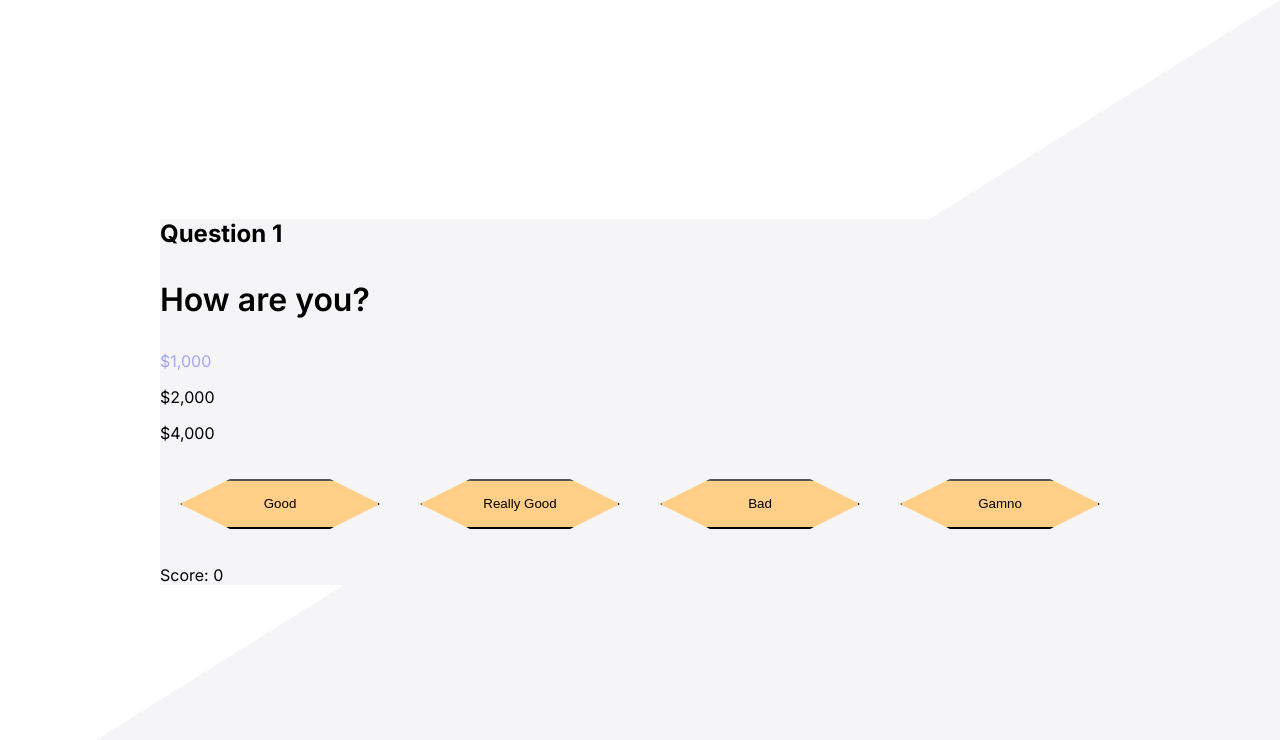
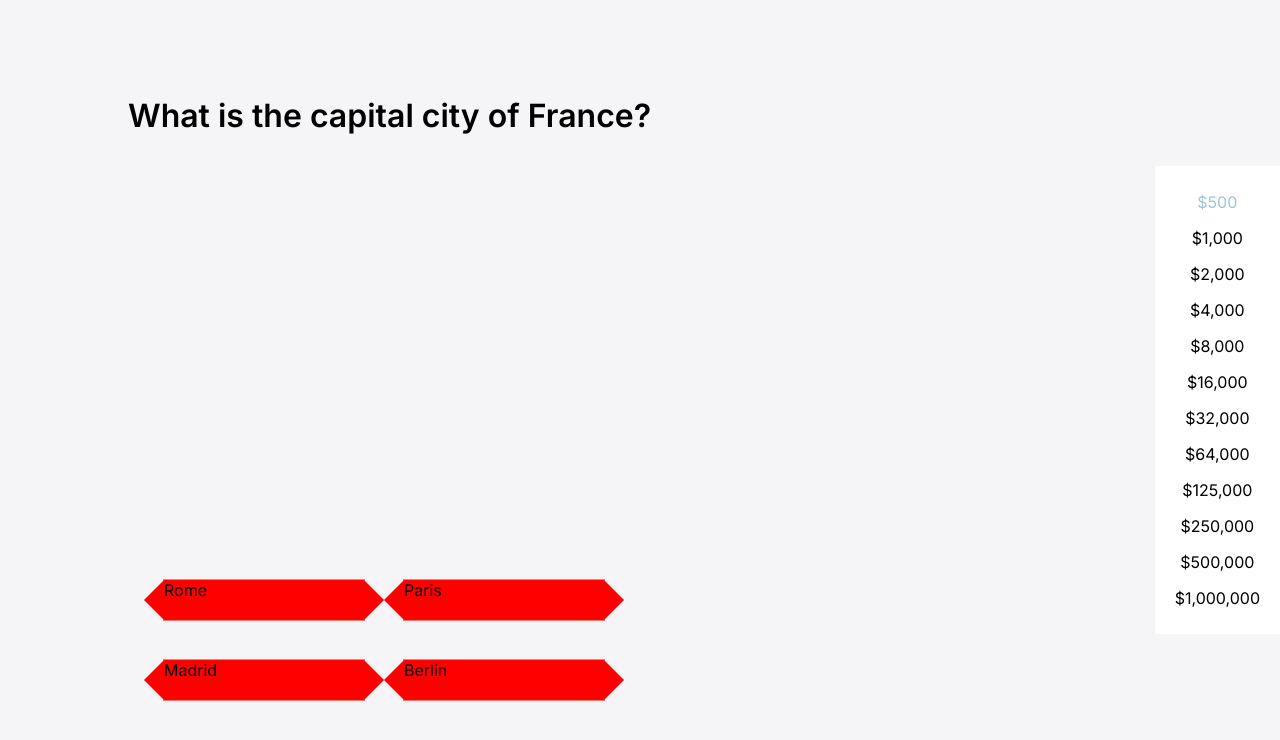
Before and after one commit to nlklfor/millionaire-game, a React (Vite) app: page /game in a window 1280 px wide. Shown: the top 740 px of the page. Built offline with nearby package versions, Linux system fonts and the light colour scheme.

Commit message:
added multiple answ

```diff
--- a/questions.json
+++ b/questions.json
@@ -1,36 +1,137 @@
 
 [
   {
-    "question": "How are you?",
+    "question": "What is the capital city of France?",
     "answer": [
-      "Good",
-      "Really Good",
-      "Bad",
-      "Gamno"
+      "Rome",
+      "Paris",
+      "Madrid",
+      "Berlin"
     ],
-    "correctAnswerIndex": 3,
+    "correctAnswerIndex": [1,3],
+    "questionPrice": "500"
+  },
+  {
+    "question": "Which planet is known as the \"Red Planet\"?",
+    "answer": [
+      "Venus",
+      "Mars",
+      "Jupiter",
+      "Saturn"
+    ],
+    "correctAnswerIndex": [1],
     "questionPrice": "1,000"
   },
   {
-    "question": "How old is Toha?",
+    "question": "Who painted the famous artwork \"The Starry Night\"?",
     "answer": [
-      "12",
-      "14",
-      "15",
-      "10"
+      "Leonardo da Vinci",
+      "Vincent van Gogh",
+      "Pablo Picasso",
+      "Claude Monet"
     ],
-    "correctAnswerIndex": 3,
+    "correctAnswerIndex": [1],
     "questionPrice": "2,000"
   },
   {
-    "question": "Fresko vishe chem ti dumal?",
+    "question": "What is the chemical symbol for gold?",
     "answer": [
-      "Da",
-      "Net",
-      "Sho?",
-      "Jak Fresko?"
+      "Go",
+      "Au",
+      "Ag",
+      "Gl"
     ],
-    "correctAnswerIndex": 2,
+    "correctAnswerIndex": [1],
     "questionPrice": "4,000"
+  },
+  {
+    "question": "How many continents are there on Earth?",
+    "answer": [
+      "5",
+      "6",
+      "7",
+      "8",
+      "9"
+    ],
+    "correctAnswerIndex": [2],
+    "questionPrice": "8,000"
+  },
+  {
+    "question": "Which animal is known as the \"King of the Jungle\"?",
+    "answer": [
+      "Elephant",
+      "Lion",
+      "Giraffe",
+      "Tiger"
+    ],
+    "correctAnswerIndex": [1],
+    "questionPrice": "16,000"
+  },
+  {
+    "question": "What is the tallest mountain in the world?",
+    "answer": [
+      "Mount Everest",
+      "K2",
+      "Mount Kilimanjaro",
+      "Mount Fuji"
+    ],
+    "correctAnswerIndex": [0],
+    "questionPrice": "32,000"
+  },
+  {
+    "question": "Who wrote the famous play \"Romeo and Juliet\"?",
+    "answer": [
+      "William Shakespeare",
+      "Jane Austen",
+      "Charles Dickens",
+      "Mark Twain"
+    ],
+    "correctAnswerIndex": [0],
+    "questionPrice": "64,000"
+  },
+  {
+    "question": "What is the chemical symbol for water?",
+    "answer": [
+      "H2O",
+      "O2",
+      "CO2",
+      "H2SO4"
+    ],
+    "correctAnswerIndex": [0],
+    "questionPrice": "125,000"
+  },
+  {
+    "question": "Which two colors are typically associated with Christmas?",
+    "answer": [
+      "Red",
+      "Blue",
+      "Green",
+      "Pink",
+      "Yellow"
+    ],
+    "correctAnswerIndex": [0,2],
+    "questionPrice": "250,000"
+  },
+  {
+    "question": "In which year did the Titanic sink?",
+    "answer": [
+      "1912",
+      "1921",
+      "1905",
+      "1933"
+    ],
+    "correctAnswerIndex": [0],
+    "questionPrice": "500,000"
+  },
+  {
+    "question": "Who was the first man to walk on the moon?",
+    "answer": [
+      "Neil Armstrong",
+      "Buzz Aldrin",
+      "Yuri Gagarin",
+      "Alan Shepard"
+    ],
+    "correctAnswerIndex": [2],
+    "questionPrice": "1,000,000"
   }
 ]
--- a/src/App.scss
+++ b/src/App.scss
@@ -1,16 +1,11 @@
 @import "style/bundle";
-
-body {
-  background: linear-gradient(to top left, $black-5 50%, $white-100 50%);
-}
-
-#root {
-  margin: 0 auto;
-  padding: 2rem;
-}
 
 .app{
   display: flex;
+  min-height: 100vh;
+  align-items: center;
+  justify-content: center;
+  background: linear-gradient(to top left, $black-5 50%, $green-5 50%);
 }
 
 .app-start{
--- a/src/components/game/Game.scss
+++ b/src/components/game/Game.scss
@@ -1,28 +1,49 @@
 @import "../../style/bundle";
 
 .game-container{
+  display: flex;
+  min-height: 100vh;
   background-color: $black-5;
 }
 
 .game-question {
+  position: absolute;
+  left: 10%;
+  top: 8%;
   font-size: 32px;
   font-weight: 600;
 }
 
+.questions{
+  display: grid;
+  grid-template-columns: repeat(2, 1fr);
+  position: relative;
+  top: 70%;
+  left: 30%;
+}
+
+.question-price{
+  position: absolute;
+  top: 50%;
+  right: 0;
+  transform: translateY(-50%);
+  background-color: $white-100;
+  padding: 10px 20px;
+  text-align: center;
+}
+
 .correct {
-  background-color: rgb(77, 187, 62);
-  color: white;
-  border-color: #38802c;
+  background-color: $green-100;
+  color: $white-100;
 }
 
 .incorrect {
-  background-color: rgba(225, 47, 47, 0.58);
-  color: white;
-  border-color: #ff0000;
+  background-color: $red-100;
+  color: $white-100;
 }
 
 .current-question {
-  color: #535bf2;
+  color: $button-hover;
 }
 
 .answered {
@@ -31,15 +52,46 @@
 
 #pointer {
   width: 200px;
-  height: 50px;
-  background: #ffce87;
-  clip-path: polygon(25% 0%, 75% 0%, 100% 50%, 75% 100%, 25% 100%, 0% 50%);
+  height: 40px;
+  position: relative;
+  background: red;
   margin: 20px;
-  transition: .1s all;
+  outline: 1px solid salmon;
+  cursor: pointer;
+  transition: .4s all;
+}
+#pointer:after {
+  content: "";
+  position: absolute;
+  left: -20px;
+  transform: rotate(180deg);
+  bottom: 0;
+  width: 0;
+  height: 0;
+  border-left: 20px solid #ff0000;
+  border-top: 20px solid transparent;
+  border-bottom: 20px solid transparent;
+}
+#pointer:before {
+  content: "";
+  position: absolute;
+  right: -20px;
+  bottom: 0;
+  width: 0;
+  height: 0;
+  border-left: 20px solid red;
+  border-top: 20px solid transparent;
+  border-bottom: 20px solid transparent;
 }
 
+#pointer:hover:before {
+  border-left: 20px solid $orange-5;
+}
 
-#pointer:hover {
-  background: #26456e;
-  border-color: #00ffe0;
+#pointer:hover:after {
+  border-left: 20px solid $orange-5;
 }
+
+#pointer:hover{
+  background: $orange-5;
+}
--- a/src/components/game/Game.tsx
+++ b/src/components/game/Game.tsx
@@ -7,7 +7,7 @@ import './Game.scss'
 interface Questions {
     question: string,
     answer: string[],
-    correctAnswerIndex: number,
+    correctAnswerIndex: number[],
     questionPrice: string
 }
 
@@ -18,22 +18,22 @@ const Game = () => {
 
     const [gameOver, setGameOver] = useState(false)
     const [win, setWin] = useState(false)
-    const [score, setScore] = useState(0)
     const [currentQuestionIndex, setCurrentQuestionIndex] = useState(0)
     const [answerSelected, setAnswerSelected] = useState<boolean>(false);
-    const [userSelectedOption, setUserSelectedOption] = useState<number | null>(null); // Track user selected option
+    const [userSelectedOption, setUserSelectedOption] = useState<number | null>(null);
 
     const handleAnswer = (selectedOption: number) => {
         setAnswerSelected(true);
         setUserSelectedOption(selectedOption);
         setTimeout(() => {
-            if (selectedOption === questions[currentQuestionIndex].correctAnswerIndex) {
-                setScore(score + 1);
+            const correctAnswers = questions[currentQuestionIndex].correctAnswerIndex;
+            if (correctAnswers.includes(selectedOption)) {
                 if (currentQuestionIndex === questions.length - 1) {
-                    setGameOver(true)
+                    setGameOver(true);
                     setWin(true);
                 } else {
                     setCurrentQuestionIndex(currentQuestionIndex + 1);
+                    setAnswerSelected(false);
                 }
             } else {
                 setGameOver(true);
@@ -41,9 +41,9 @@ const Game = () => {
         }, 1500);
     };
 
+
     const handleRestart = () => {
         setGameOver(false)
-        setScore(0)
         setCurrentQuestionIndex(0)
         setAnswerSelected(false)
         setUserSelectedOption(null)
@@ -63,7 +63,6 @@ const Game = () => {
                         </div>
                     ) : (
                         <div>
-                            <h2>Question {currentQuestionIndex + 1}</h2>
                             <p className={'game-question'}>{questions[currentQuestionIndex].question}</p>
                             <div className={'question-price'}>
                                 {questions.map((question, index) => {
@@ -72,20 +71,18 @@ const Game = () => {
                                     )
                                 })}
                             </div>
-                            <div>
+                            <div className={'questions'}>
                                 {questions[currentQuestionIndex].answer.map((answer, index) => {
                                     return (
-                                        <button id={'pointer'} className={`
-                                          option-button
-                                          ${answerSelected && userSelectedOption === index && index === questions[currentQuestionIndex].correctAnswerIndex ? 'correct' : ''}
-                                          ${answerSelected && userSelectedOption === index && index !== questions[currentQuestionIndex].correctAnswerIndex ? 'incorrect' : ''}
-                                        `} key={index} onClick={() => handleAnswer(index)}>
+                                        <div id={'pointer'}
+                                             className={`option-button ${answerSelected && userSelectedOption === index ? (questions[currentQuestionIndex].correctAnswerIndex.includes(index) ? 'correct' : 'incorrect') : ''}`}
+                                             key={index} onClick={() => handleAnswer(index)}>
                                             {answer}
-                                        </button>
+                                        </div>
+
                                     )
                                 })}
                             </div>
-                            <p>Score: {score}</p>
                         </div>
                     )
             }
--- a/src/index.scss
+++ b/src/index.scss
@@ -10,7 +10,4 @@
 
 body {
   margin: 0;
-  display: flex;
-  place-items: center;
-  min-height: 100vh;
 }
--- a/src/style/mixins.scss
+++ b/src/style/mixins.scss
@@ -1,3 +1,5 @@
+@import "varaibles";
+
 /// MIXINS ///
 
 @mixin button {
--- a/src/style/varaibles.scss
+++ b/src/style/varaibles.scss
@@ -4,9 +4,15 @@ $button-hover: #3891B1;
 $button-inactive: #1E6A8E;
 $button-pressed: #003B63;
 
-$incorrect: #EC6259;
-$wrong: #FF8B37;
-$correct: #47D867;
+$red-100: #EC6259;
+$red-5: #FDEEED;
+
+$orange-120: #A34716;
+$orange-100: #FF8B37;
+$orange-5: #FFF3EB;
+
+$green-100: #47D867;
+$green-5: #E6FAEA;
 
 $white-100: #FFFFFF;
 $black-5: #F5F5F7;
```
